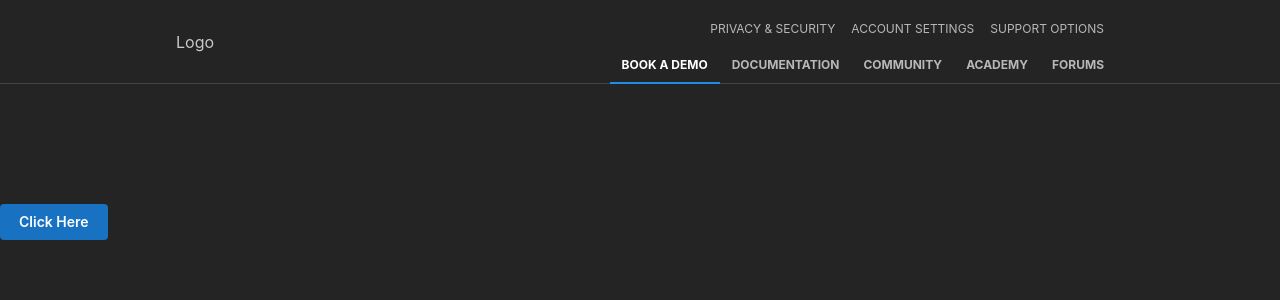
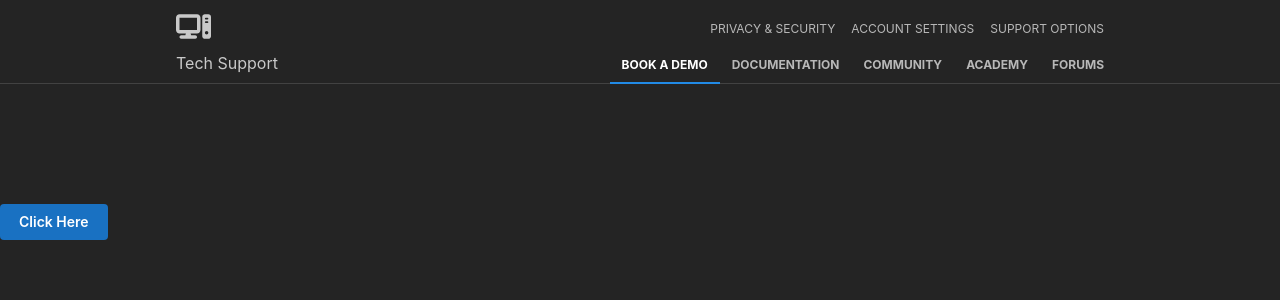
Before and after one commit to ronBP95/my-react-vite-app, a React (Vite) app: page / in a window 1280 px wide. Shown: the top 300 px of the page. Built offline with nearby package versions, Linux system fonts and the light colour scheme.

Commit message:
Add react-icons and set styling

```diff
--- a/src/components/Header.jsx
+++ b/src/components/Header.jsx
@@ -2,6 +2,7 @@ import { useState } from 'react';
 import { Anchor, Box, Burger, Container, Group } from '@mantine/core';
 import { useDisclosure } from '@mantine/hooks';
 import classes from './Header.module.css';
+import { FaComputer } from "react-icons/fa6";
 
 const userLinks = [
     { link: '#', label: 'Privacy & Security' },
@@ -51,7 +52,10 @@ const [active, setActive] = useState(0);
   return (
     <header className={classes.header}>
     <Container className={classes.inner}>
-      <p>Logo</p>
+      <div className={classes.logo}>
+        <FaComputer size={35}/>
+        <div className={classes.logo}>Tech Support</div>
+      </div>
       <Box className={classes.links} visibleFrom="sm">
         <Group justify="flex-end">{secondaryItems}</Group>
         <Group gap={0} justify="flex-end" className={classes.mainLinks}>
```
